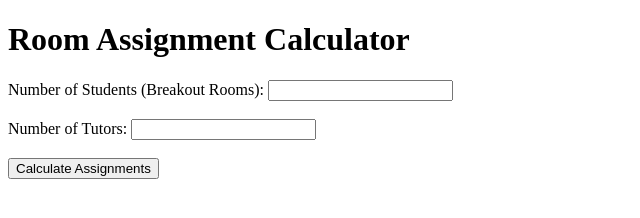
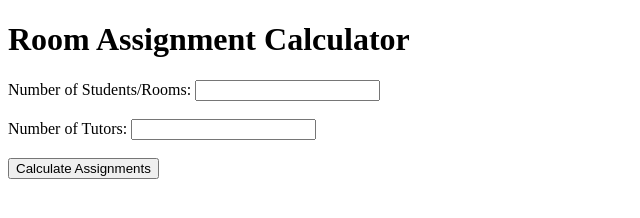
Before and after one commit to alex-houk/breakout-rooms-calc, a plain HTML site: page index.html in a window 1280 px wide. Shown: the whole page, without its empty margins (0-640 px from the left). Drawn offline with Linux system fonts and the light colour scheme.

Commit message:
Update index.html

```diff
--- a/index.html
+++ b/index.html
@@ -7,7 +7,7 @@
 </head>
 <body>
     <h1>Room Assignment Calculator</h1>
-    <label for="students">Number of Students (Breakout Rooms):</label>
+    <label for="students">Number of Students/Rooms:</label>
     <input type="number" id="students" min="1" required><br><br>
     <label for="tutors">Number of Tutors:</label>
     <input type="number" id="tutors" min="1" required><br><br>
```
